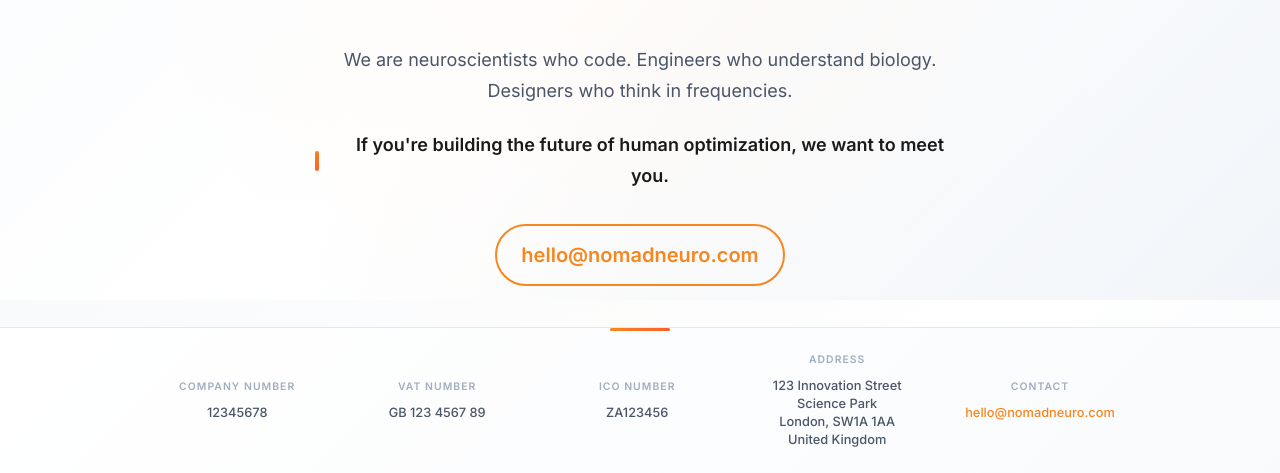
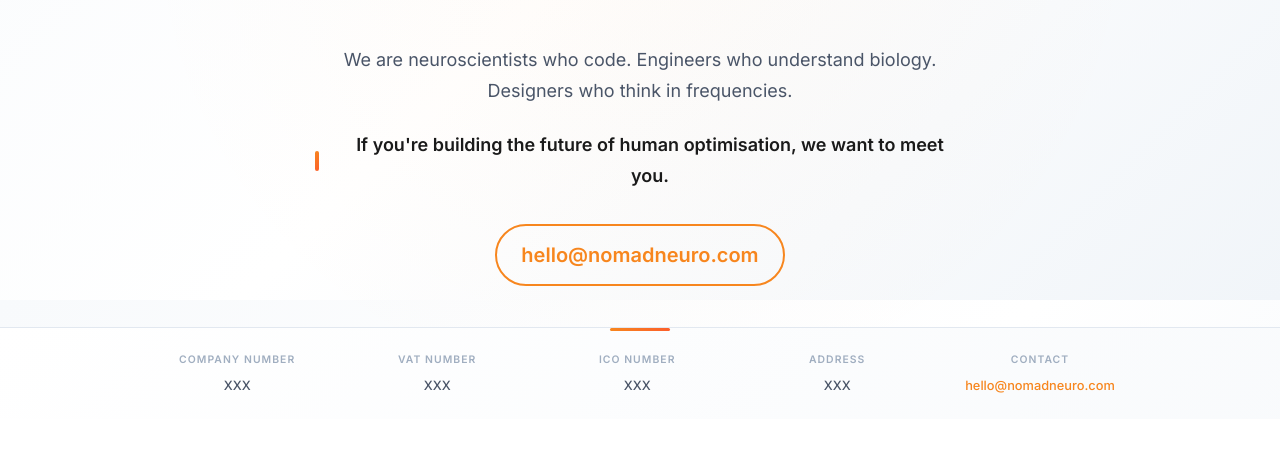
Before and after one commit to olivercase/nomadneuro.com, a plain HTML site: page index.html in a window 1280 px wide. Shown: the part 500-973 px from the top of the page. After the commit the page ends 919 px from the top, so only its background shows below. Drawn offline with Linux system fonts and the light colour scheme.

Commit message:
Update to British spelling and change company details to XXX placeholders

```diff
--- a/index.html
+++ b/index.html
@@ -415,7 +415,7 @@
 
             <div class="description">
                 <p>We are neuroscientists who code. Engineers who understand biology. Designers who think in frequencies.</p>
-                <p>If you're building the future of human optimization, we want to meet you.</p>
+                <p>If you're building the future of human optimisation, we want to meet you.</p>
                 <p class="contact-email"><a href="mailto:hello@nomadneuro.com">hello@nomadneuro.com</a></p>
             </div>
         </main>
@@ -424,24 +424,19 @@
             <div class="company-grid">
                 <div class="company-item">
                     <div class="company-label">Company Number</div>
-                    <div class="company-value">12345678</div>
+                    <div class="company-value">XXX</div>
                 </div>
                 <div class="company-item">
                     <div class="company-label">VAT Number</div>
-                    <div class="company-value">GB 123 4567 89</div>
+                    <div class="company-value">XXX</div>
                 </div>
                 <div class="company-item">
                     <div class="company-label">ICO Number</div>
-                    <div class="company-value">ZA123456</div>
+                    <div class="company-value">XXX</div>
                 </div>
                 <div class="company-item">
                     <div class="company-label">Address</div>
-                    <div class="company-value">
-                        123 Innovation Street<br>
-                        Science Park<br>
-                        London, SW1A 1AA<br>
-                        United Kingdom
-                    </div>
+                    <div class="company-value">XXX</div>
                 </div>
                 <div class="company-item">
                     <div class="company-label">Contact</div>
```
